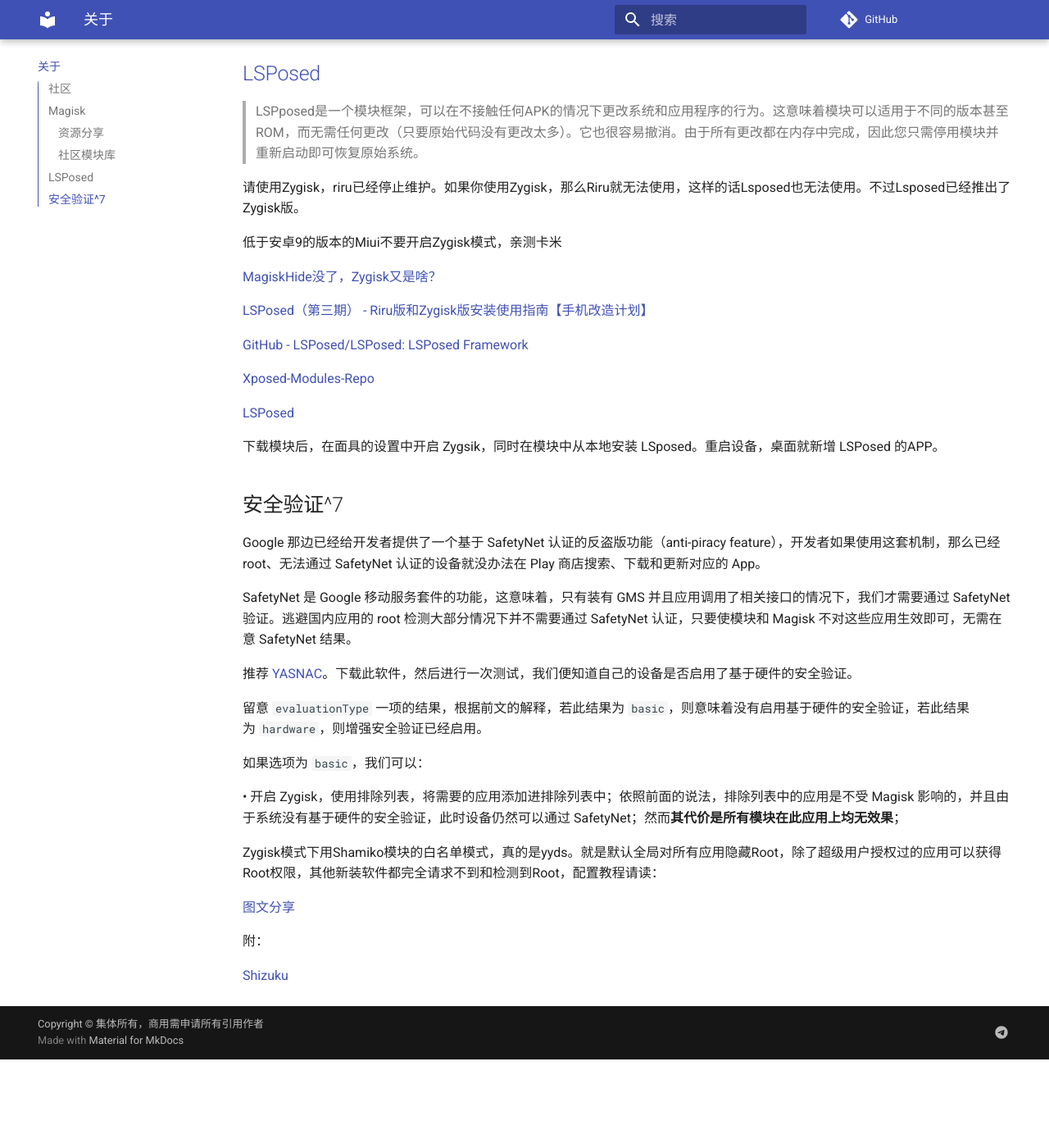
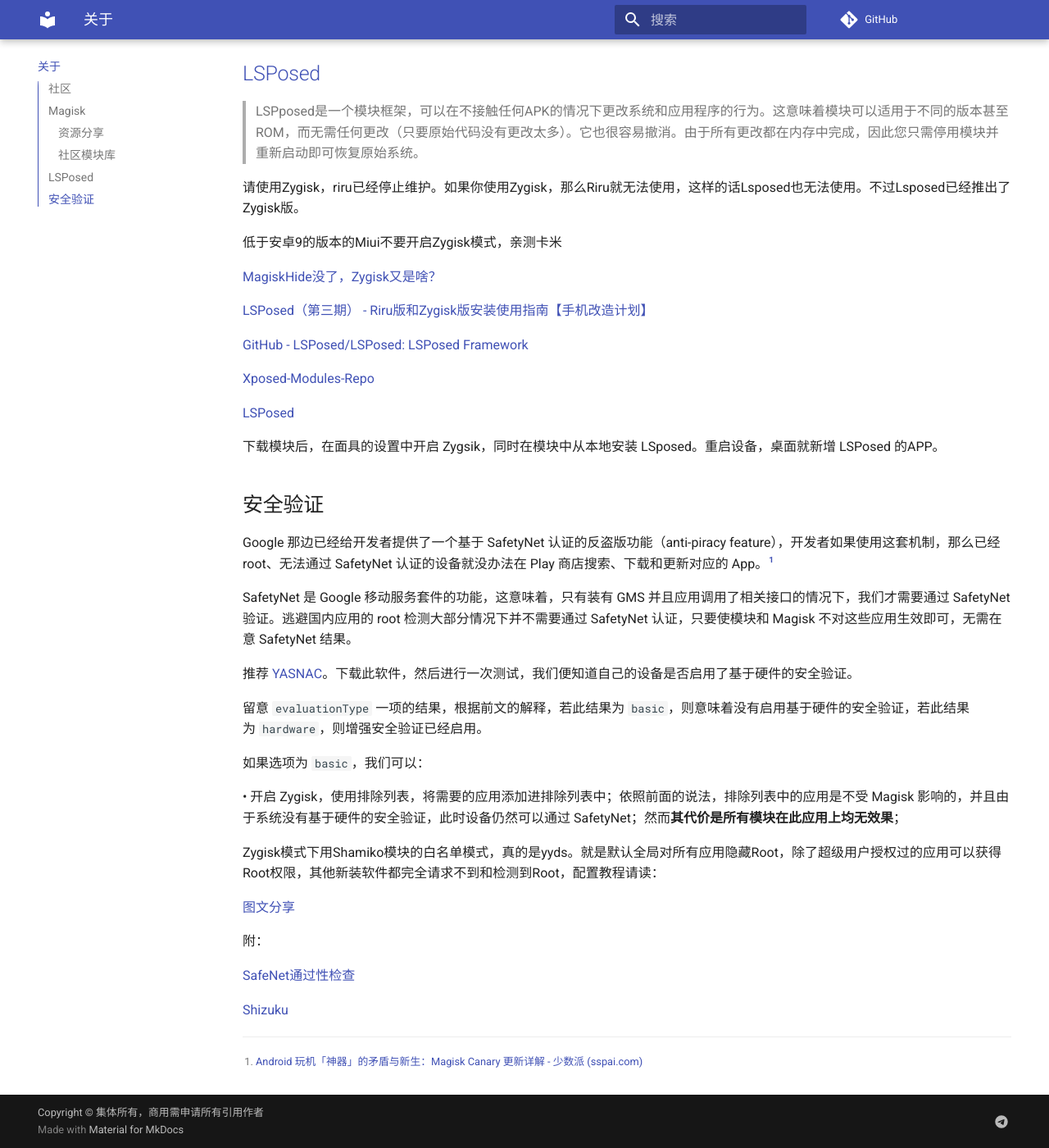
Before and after one commit to sudoskys/Root, an MkDocs documentation site: the page built from docs/about.md, in a window 1280 px wide and 1400 px high, scrolled down 804 px. Shown: the whole window at 82% size. Built offline with MkDocs 1.6.1 and Material for MkDocs 9.7.7, drawn with Linux system fonts in a browser that asks for light colours; comment, search, counter and statistics services are not loaded; before the commit the page ends 2096 px from its top, so only the background shows below that.

Commit message:
fix:about

```diff
--- a/docs/about.md
+++ b/docs/about.md
@@ -49,9 +49,9 @@
 
 下载模块后，在面具的设置中开启 Zygsik，同时在模块中从本地安装 LSposed。重启设备，桌面就新增 LSPosed 的APP。
 
-## 安全验证^7
+## 安全验证
 
-Google 那边已经给开发者提供了一个基于 SafetyNet 认证的反盗版功能（anti-piracy feature），开发者如果使用这套机制，那么已经 root、无法通过 SafetyNet 认证的设备就没办法在 Play 商店搜索、下载和更新对应的 App。
+Google 那边已经给开发者提供了一个基于 SafetyNet 认证的反盗版功能（anti-piracy feature），开发者如果使用这套机制，那么已经 root、无法通过 SafetyNet 认证的设备就没办法在 Play 商店搜索、下载和更新对应的 App。[^7]
 
 SafetyNet 是 Google 移动服务套件的功能，这意味着，只有装有 GMS 并且应用调用了相关接口的情况下，我们才需要通过 SafetyNet 验证。逃避国内应用的 root 检测大部分情况下并不需要通过 SafetyNet 认证，只要使模块和 Magisk 不对这些应用生效即可，无需在意 SafetyNet 结果。
 
@@ -69,6 +69,10 @@ Zygisk模式下用Shamiko模块的白名单模式，真的是yyds。就是默认
 
 附：
 
-[](https://play.google.com/store/apps/details?id=rikka.safetynetchecker)
+[SafeNet通过性检查](https://play.google.com/store/apps/details?id=rikka.safetynetchecker)
 
 [Shizuku](https://shizuku.rikka.app/zh-hans/)
+
+
+
+[^7]:[Android 玩机「神器」的矛盾与新生：Magisk Canary 更新详解 - 少数派 (sspai.com)](https://sspai.com/post/69945)
```
